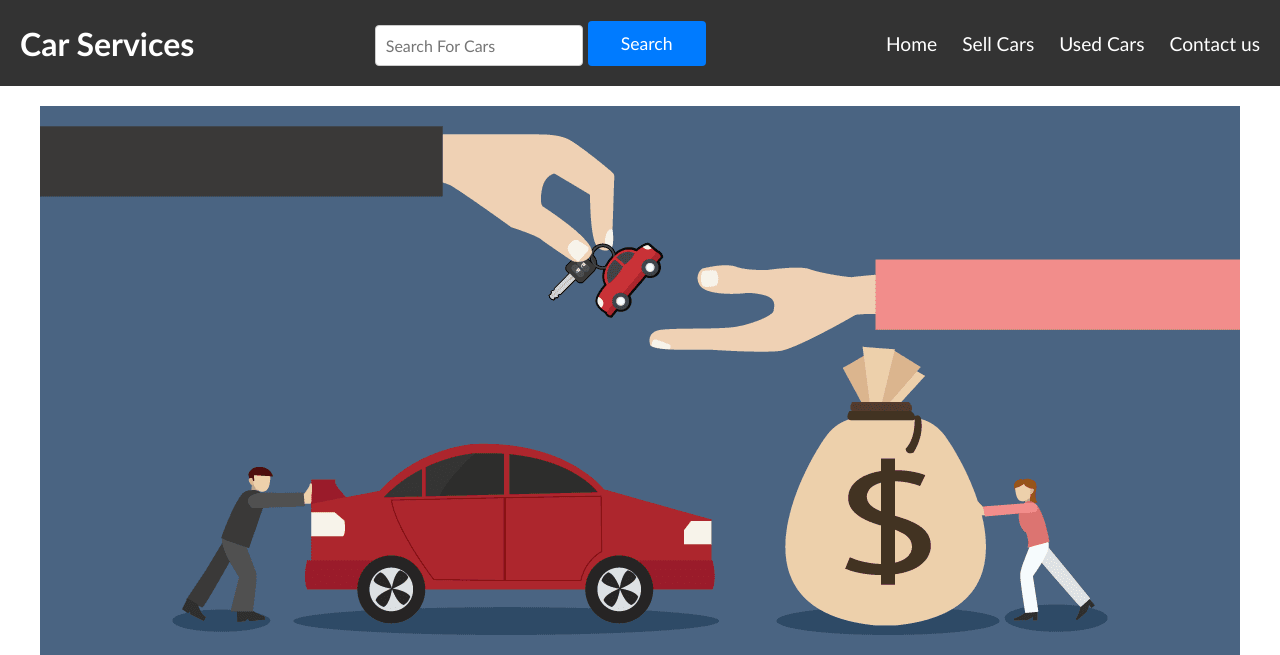
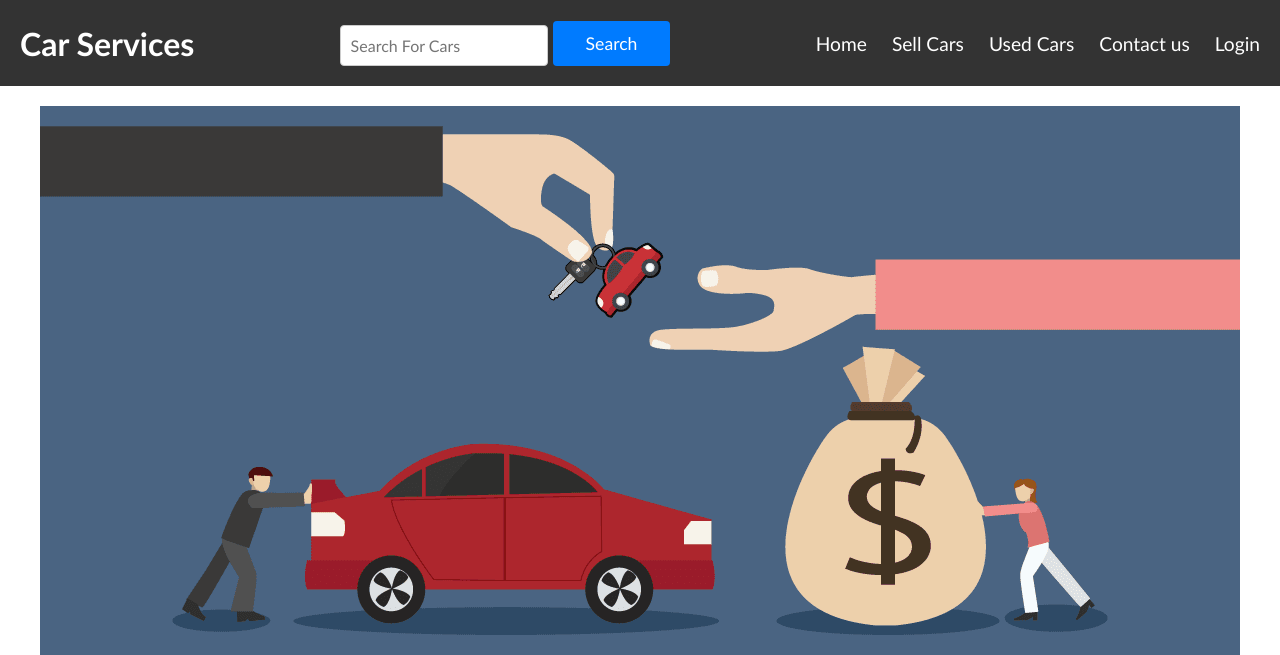
Before and after one commit to tejaswinireddypaladugu/RetakePaulWebAssignment, a Flask app: page /sellcar in a window 1280 px wide. Shown: the top 655 px of the page. Run offline with Flask 3, Linux system fonts and the light colour scheme.

Commit message:
loginpageadded

```diff
--- a/Templates/Components/header.html
+++ b/Templates/Components/header.html
@@ -18,6 +18,7 @@
             <li><a href="/sellcar">Sell Cars</a></li>
             <li><a href="/usedcars">Used Cars</a></li>
             <li><a href="/contactus">Contact us</a></li>
+            <li><a href="/login">Login</a></li>
         </ul>
     </nav>
 </header>
--- a/app.py
+++ b/app.py
@@ -29,6 +29,11 @@ def Home():
 @app.route("/contactus")
 def Contactus():
     return render_template('contactus.html',username="")
+
+
+@app.route("/login")
+def Contactus():
+    return render_template('login.html',username="")
 
 @app.route("/sellcar", methods=['GET', 'POST'])
 def Sellcar():
@@ -136,7 +141,7 @@ async def SearchPage():
     if value:
         query = {
             "$or": [
-                {"car_model": {"$regex": value, "$options": "i"}},  # case-insensitive
+                {"car_model": {"$regex": value, "$options": "i"}},
                 {"car_year": {"$regex": value, "$options": "i"}},
                 {"car_condition": {"$regex": value, "$options": "i"}},
                 {"car_price": {"$regex": value, "$options": "i"}},
```
